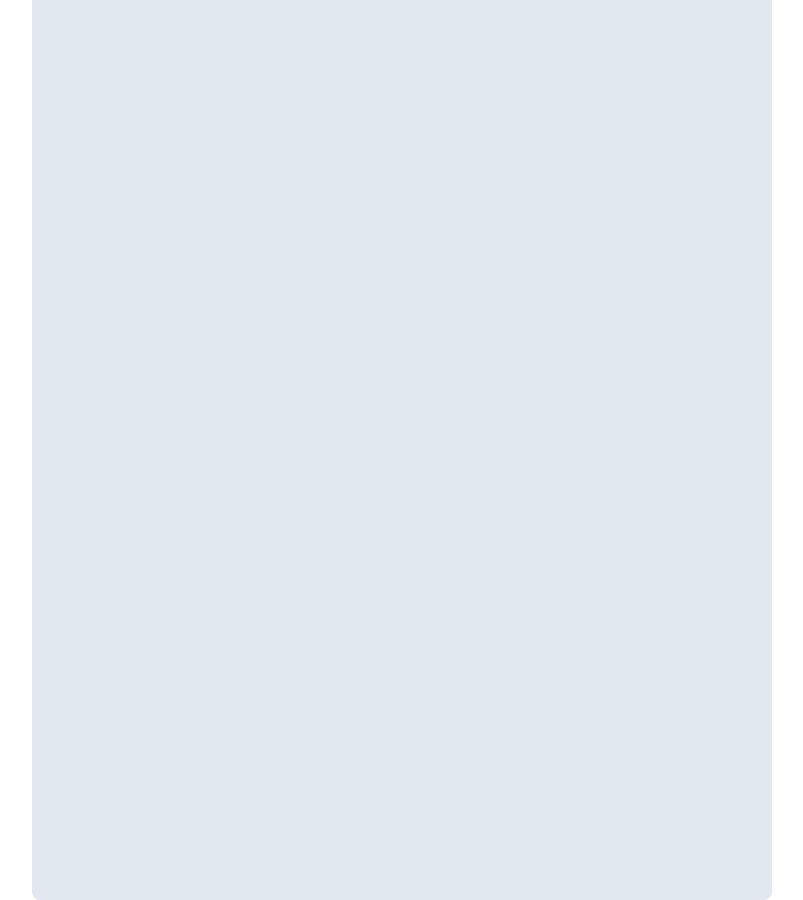
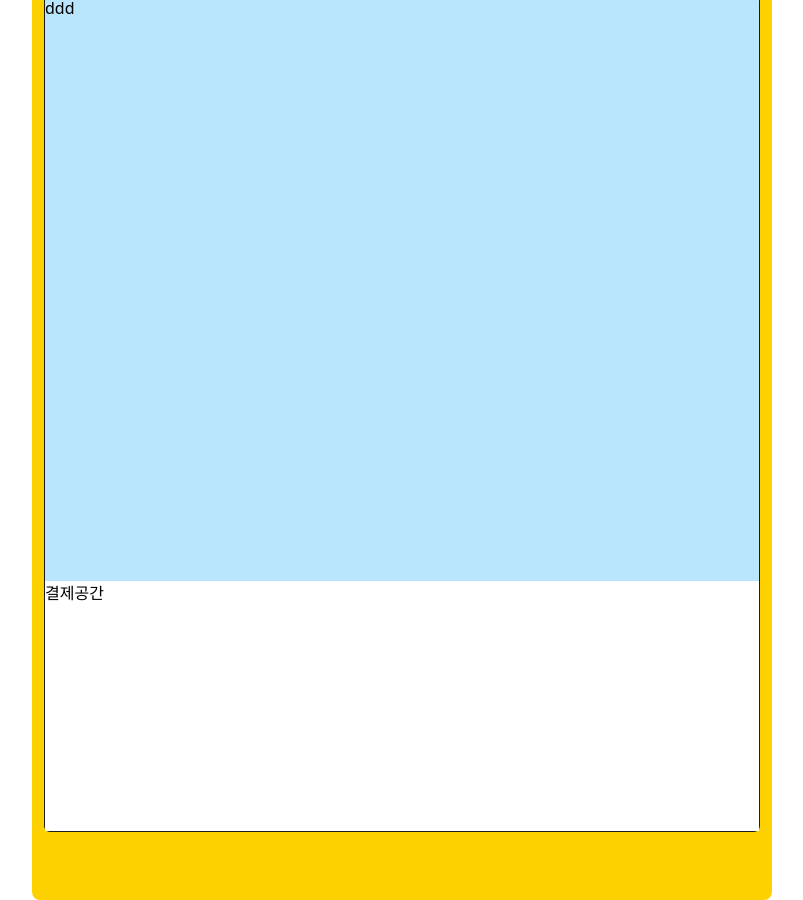
Before and after one commit to mi-hye/kiosk, a React (Create React App) app in the folder fe/: page / in a window 1280 px wide. Shown: the whole page, without its empty margins (238-1041 px from the left). Built offline with nearby package versions, Linux system fonts and the light colour scheme.

Commit message:
design: Change bg colors

```diff
--- a/fe/src/App.tsx
+++ b/fe/src/App.tsx
@@ -1,10 +1,12 @@
 import Header from "./components/Header/Header";
+import Main from "./components/Main/Main";
 
 function App() {
 	return (
 		<div className="w-screen h-screen flex-center">
-			<div className="w-[740px] h-[1000px] bg-slate-200 rounded-lg">
+			<div className="w-[740px] h-[1000px] bg-color-main rounded-lg">
 				<Header />
+				<Main />
 			</div>
 		</div>
 	);
--- a/fe/src/components/Header/Header.tsx
+++ b/fe/src/components/Header/Header.tsx
@@ -1,10 +1,10 @@
 function Header() {
 	return (
-		<div className="m-3">
+		<header className="mx-3 mt-3 h-[5%]">
 			<button className="text-base hover:opacity-70 transition">
 				🔐
 			</button>
-		</div>
+		</header>
 	);
 }
 
```
